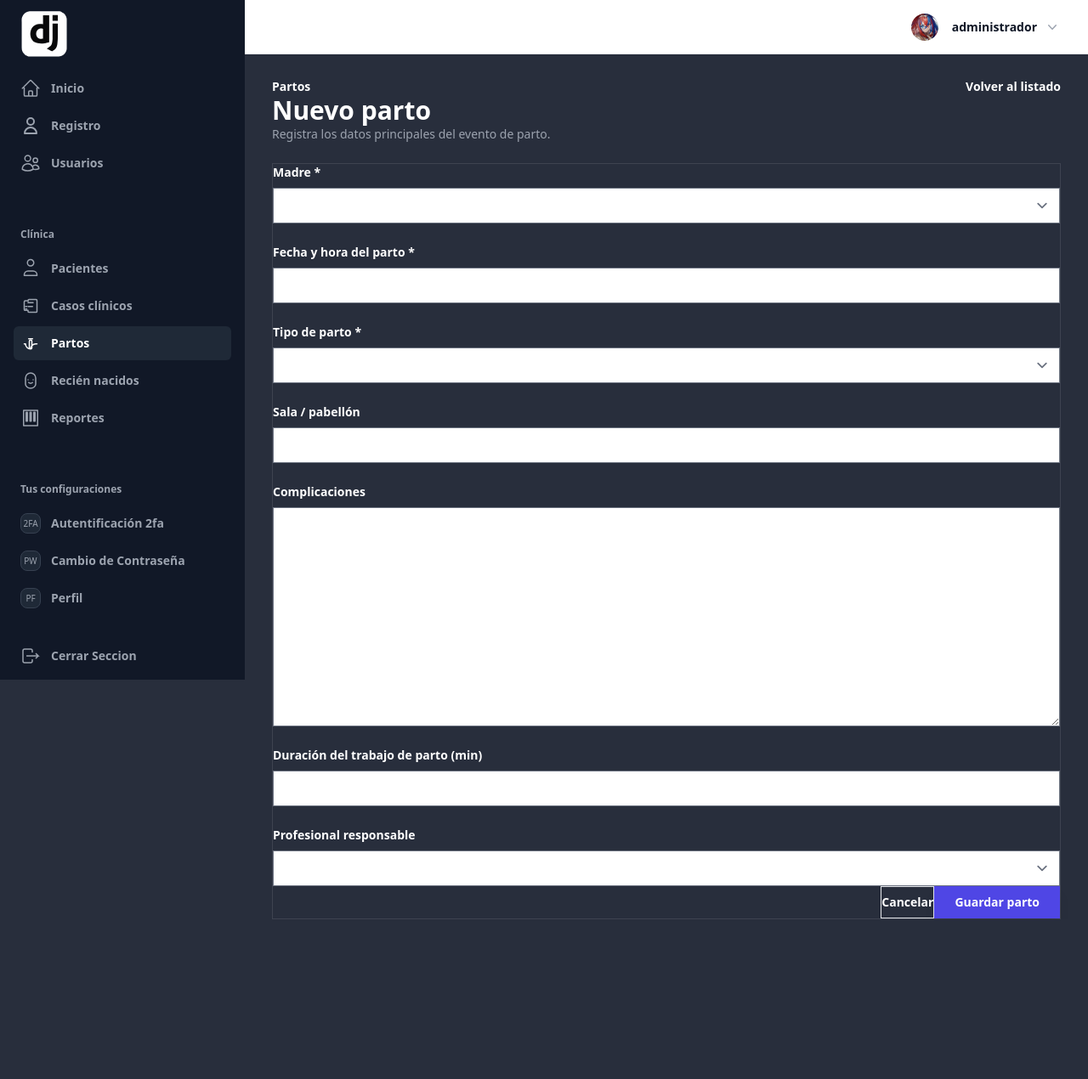
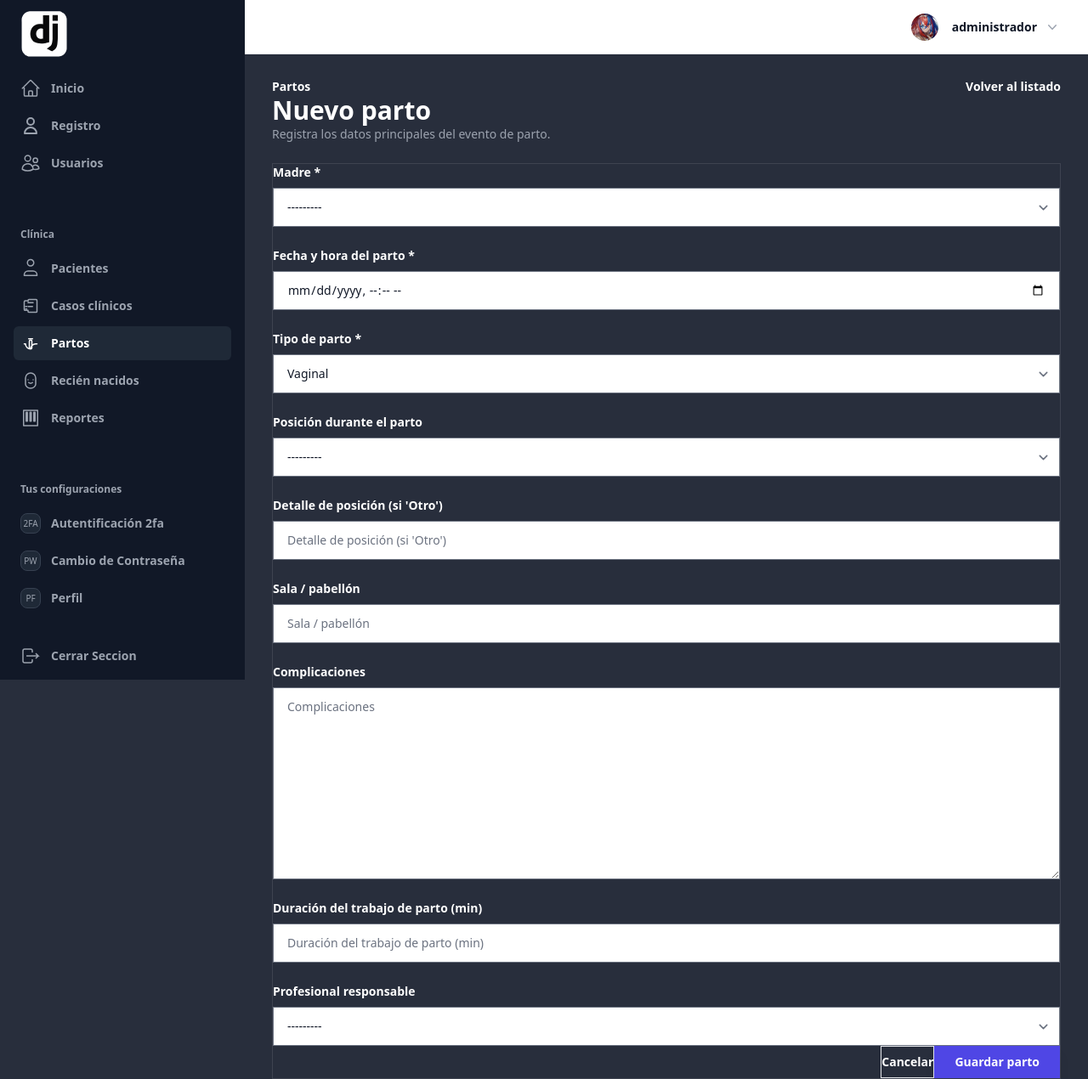
Before and after one commit to Tasquer/hospital_regional, a Django app: page /clinica/partos/nuevo/ in a window 1280 px wide. Shown: the whole page at 85% size. Before the commit the page ends 1082 px from the top, so only its background shows below. Run offline with Django 5.2, Linux system fonts and the light colour scheme; a user stored in the database is signed in; data comes from the database, SQL or seed files in the repository; both versions use the stored data as it was after the commit; parts of the project's set-up code (start-up, migrations or seed data) failed here and were passed over; some libraries are stand-ins or nearby versions.

Commit message:
Se agregó campos a parto. Se agregó a módulo form.py la clase PartoForm. Y errores menores

```diff
--- a/clinica/forms.py
+++ b/clinica/forms.py
@@ -1,6 +1,6 @@
 from django import forms
 
-from .models import CasoClinico, Paciente, RecienNacido
+from .models import CasoClinico, Paciente, RecienNacido, Parto
 
 
 INPUT_CLASS = "w-full rounded-2xl border border-gray-200/70 bg-white px-4 py-3 text-sm text-gray-900 placeholder-gray-500 focus:border-indigo-500 focus:ring-2 focus:ring-indigo-400/40"
@@ -57,6 +57,25 @@
             "fecha_nacimiento": forms.DateInput(attrs={"type": "date"}),
         }
 
+class PartoForm(BaseClinicaForm):
+    class Meta:
+        model = Parto
+        fields = [
+            "paciente",
+            "fecha_hora",
+            "tipo_parto",
+            "posicion_parto",
+            "posicion_parto_otro",
+            "sala",
+            "complicaciones",
+            "duracion_trabajo_parto_min",
+            "personal_responsable",
+        ]
+        widgets = {
+            "fecha_hora": forms.DateTimeInput(attrs={"type": "datetime-local"}),
+        }
+
+
 class RecienNacidoForm(BaseClinicaForm):
     class Meta:
         model = RecienNacido
--- a/clinica/urls.py
+++ b/clinica/urls.py
@@ -17,8 +17,10 @@
     path("casos/nuevo/", views.CasoClinicoCreateView.as_view(), name="caso_create"),
     path("casos/<int:pk>/editar/", views.CasoClinicoUpdateView.as_view(), name="caso_update"),
     path("casos/<int:pk>/", views.CasoClinicoDetailView.as_view(), name="caso_detail"),
+
     path("partos/", views.PartoListView.as_view(), name="parto_list"),
     path("partos/nuevo/", views.PartoCreateView.as_view(), name="parto_create"),
+    path("partos/<int:pk>/editar/", views.PartoUpdateView.as_view(), name="parto_update"),
 
     path(
         "recien-nacidos/",
--- a/clinica/views.py
+++ b/clinica/views.py
@@ -2,7 +2,7 @@
 from django.urls import reverse_lazy
 from django.views.generic import CreateView, DetailView, ListView, UpdateView
 
-from .forms import CasoClinicoForm, PacienteForm, RecienNacidoForm
+from .forms import CasoClinicoForm, PacienteForm, RecienNacidoForm, PartoForm
 from .models import CasoClinico, Paciente, Parto, RecienNacido
 
 
@@ -118,15 +118,7 @@
 class PartoCreateView(LoginRequiredMixin, CreateView):
     model = Parto
     template_name = "clinica/partos/formulario.html"
-    fields = [
-        "paciente",
-        "fecha_hora",
-        "tipo_parto",
-        "sala",
-        "complicaciones",
-        "duracion_trabajo_parto_min",
-        "personal_responsable",
-    ]
+    form_class = PartoForm
     success_url = reverse_lazy("clinica:parto_list")
 
     def get_initial(self):
@@ -138,6 +130,13 @@
             except Paciente.DoesNotExist:
                 pass
         return initial
+
+class PartoUpdateView(LoginRequiredMixin, UpdateView):
+    model = Parto
+    template_name = "clinica/partos/formulario.html"
+    form_class = PartoForm
+    success_url = reverse_lazy("clinica:parto_list")
+
 
 
 class RecienNacidoListView(LoginRequiredMixin, ListView):
--- a/templates/clinica/partos/lista.html
+++ b/templates/clinica/partos/lista.html
@@ -50,6 +50,9 @@
                     <a href="{% url 'clinica:paciente_trazabilidad' parto.paciente.pk %}" class="hover:text-white">
                       Ver trazabilidad
                     </a>
+                    <a href="{% url 'clinica:parto_update' parto.pk %}" class="hover:text-white">
+                      Editar
+                    </a>
                   </div>
                 </td>
               </tr>
```
Also changed, not shown: clinica/migrations/0006_parto_posicion_parto_parto_posicion_parto_otro.py (added), db.sqlite3.
